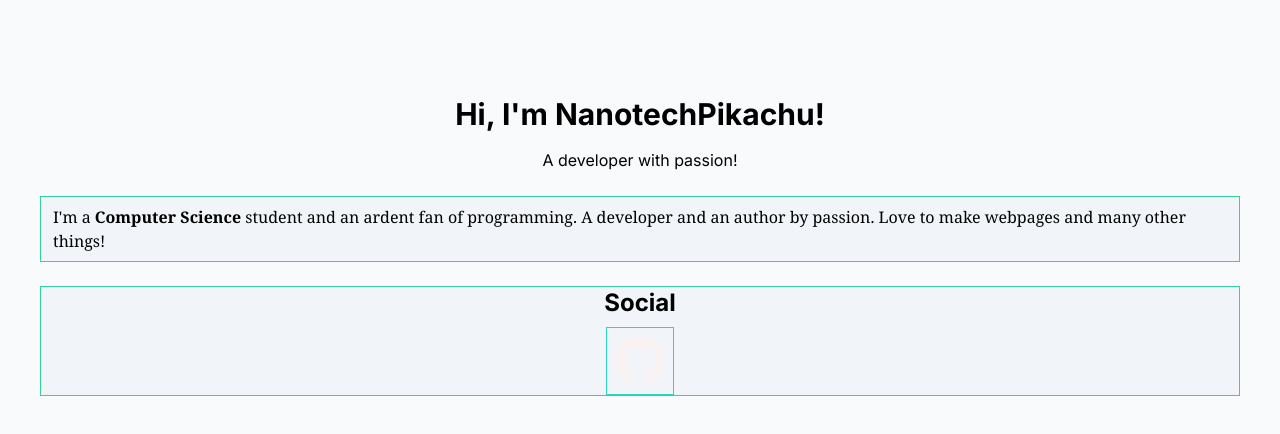
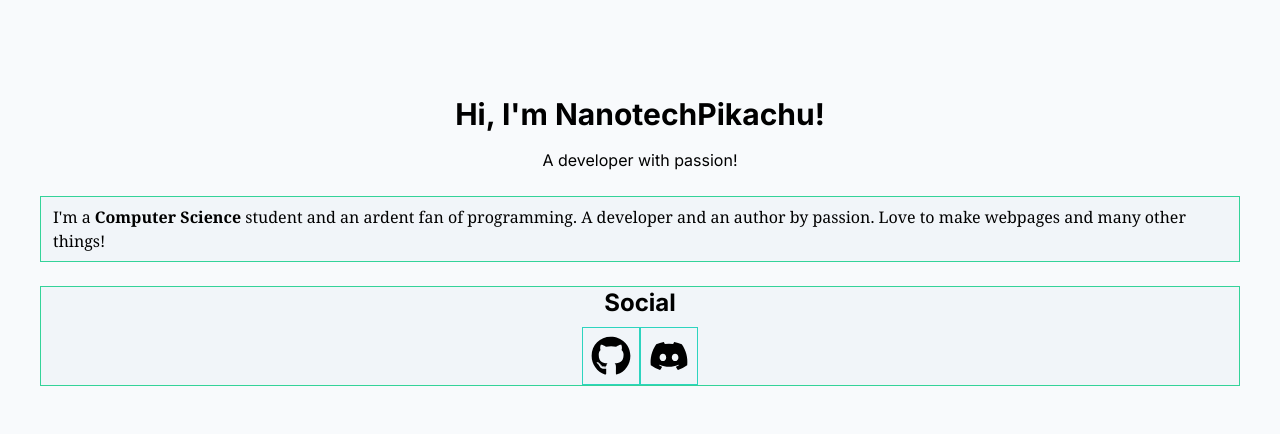
Before and after one commit to NanotechPikachu/Portfolio, a Next.js app: page / in a window 1280 px wide. Shown: the top 434 px of the page. Built offline with nearby package versions, Linux system fonts and the light colour scheme.

Commit message:
Update page.js

```diff
--- a/src/app/page.js
+++ b/src/app/page.js
@@ -1,5 +1,4 @@
-import { FaGithub } from "react-icons/fa";
-import { IconContext } from "react-icons";
+import { FaGithub, FaDiscord } from "react-icons/fa";
 
 export default function Home() {
   return (
@@ -20,6 +19,11 @@ I&apos;m a <b>Computer Science</b> student and an ardent fan of programming. A d
     <Git />
     </button>
     </a>
+    <a href="https://github.com/NanotechPikachu">
+    <button className="p-2 border dark:border-teal-500 border-teal-400">
+    <Discord />
+    </button>
+    </a>
     </div>
     </div>
     </div>
@@ -30,7 +34,15 @@ I&apos;m a <b>Computer Science</b> student and an ardent fan of programming. A d
 function Git() {
   return (
     <>
-    <FaGithub size="50px" color="#faf2f2" />
+    <FaGithub size="40px" className="text-white md:text-black" />
     </>
   )
 }
+
+function Discord() {
+  return (
+    <>
+    <FaDiscord size="40px" className="text-white md:text-black" />
+    </>
+  )
+}
```
